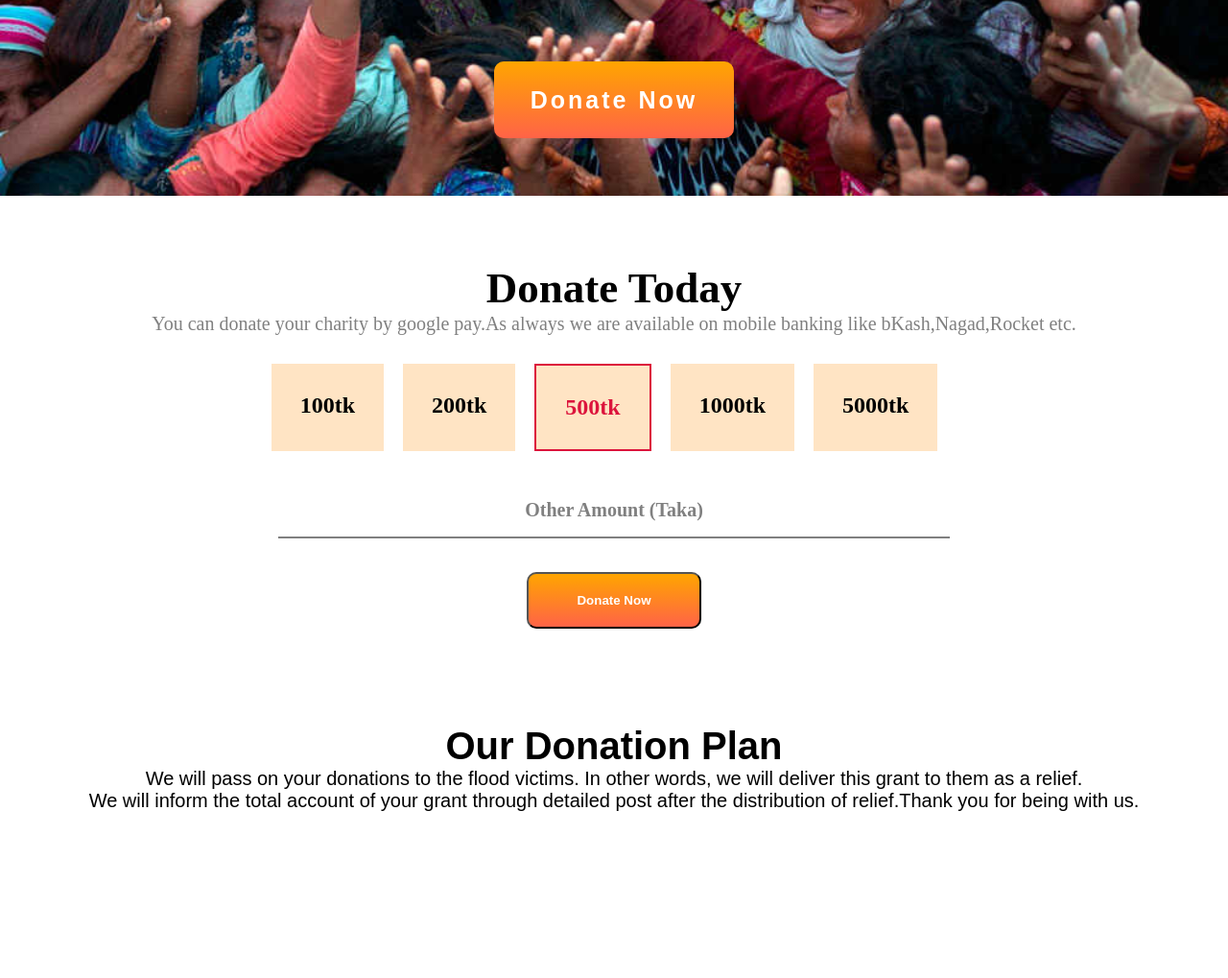
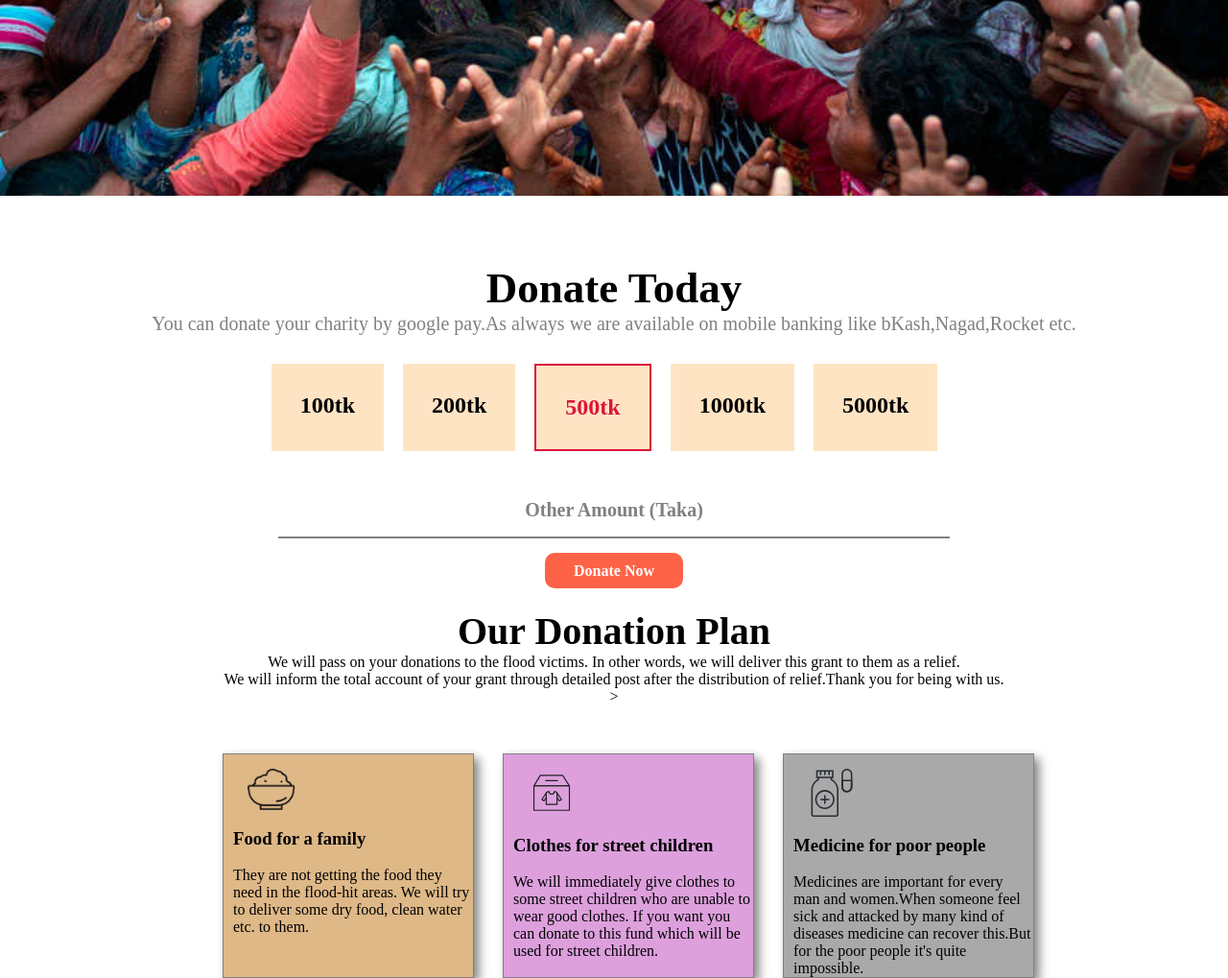
Before and after one commit to SkPipul/Donate-in-Honor, a plain HTML site: page index.html in a window 1280 px wide. Shown: the part 296-1315 px from the top of the page at 96% size. Before the commit the page ends 1142 px from the top, so only its background shows below. Drawn offline with Linux system fonts and the light colour scheme.

Commit message:
incomplete

```diff
--- a/index.html
+++ b/index.html
@@ -9,11 +9,9 @@
 </head>
 <body>
     <section class="background">
-       <div>
+       <div class="background-sec">
         <h1 class="bg-text1">Let's Help Those Who Are More In Need</h1>
         <p class="bg-text2">Donating to the causes you care about not only benefits the charities themselves, it can be deeply rewarding for you too. Millions of people give to charity on a regular basis to support causes they believe in, as well as for the positive effect it has on their own lives.</p>
-       </div>
-       <div>
         <a class="bg-text3" target="_blank" href="programming hero.com">Donate Now</a>
        </div>
     </section>
@@ -37,12 +35,33 @@
             <span class="devider"></span>
         </div>
         <div class="start">
-            <button class="link-button">Donate Now</button>
+            <a class="honor" href="">Donate Now</a>
         </div>
-    </section>
-    <div class="plan">
-        <h1>Our Donation Plan</h1>
-        <p>We will pass on your donations to the flood victims. In other words, we will deliver this grant to them as a relief. <br> We will inform the total account of your grant through detailed post after the distribution of relief.Thank you for being with us.</p>
+        <div class="plan">
+            <h1 class="font">Our Donation Plan</h1>
+            <p>We will pass on your donations to the flood victims. In other words, we will deliver this grant to them as a relief. <br> We will inform the total account of your grant through detailed post after the distribution of relief.Thank you for being with us.</p>>
+
+        </div>
+        <section class="box">
+            <div class="food">
+                <img class="help" src="icons/food.png" alt="">
+                <h3>Food for a family</h3><br>
+                <p>They are not getting the food they need in the flood-hit areas. We will try to deliver some dry food, clean water etc. to them.</p>
+            </div>
+            <div class="cloth">
+                <img class="help" src="icons/clothes.svg" alt="">
+                <h3>Clothes for street children</h3><br>
+                <p>We will immediately give clothes to some street children who are unable to wear good clothes. If you want you can donate to this fund which will be used for street children.
+                </p>
+            </div>
+            <div class="medicine">
+                <img class="help" src="icons/medicine.svg" alt="">
+                <h3>Medicine for poor people</h3><br>
+                <p>Medicines are important for every man and women.When someone feel sick and attacked by many kind of diseases medicine can recover this.But for the poor people it's quite impossible.</p>
+
+            </div>
+
+        </section>
     </div>
     <section>
     </section>
--- a/style.css
+++ b/style.css
@@ -10,38 +10,27 @@
     background-repeat: no-repeat;
     background-size: cover;
 }
+.background{
+    text-align: center;
+}
 .bg-text1{
     font-size: 70px;
     font-weight: bold;
     color: white;
-    text-align: center;
     padding-top: 100px;
 }
 .bg-text2{
     font-size: 20px;
     color: white;
-    text-align: center;
-    padding: 5px 10px;
+    padding: 20px 10px;
 }
 .bg-text3{
-    display: grid;
-    height: 80px;
-    width: 250px;
-    background-image: linear-gradient(orange, tomato);
-    position: absolute;
-    margin: auto;
-    left: 0;
-    right: 0;
-    top: 0;
-    bottom: 0;
-    place-items: center;
-    font-size: 25px;
+    text-decoration: none;
+    color: white;
+    padding: 10px 30px;
+    background-color: tomato;
+    border-radius: 10px;
     font-weight: 600;
-    font-family: sans-serif;
-    color: white;
-    text-decoration: none;
-    letter-spacing: 3px;
-    border-radius: 10px;
 }
 .contant1{
     text-align: center;
@@ -81,20 +70,57 @@
     display: inline-block;
 }
 .start{
-   text-align: center;
-   margin-top: 30px;
+    text-align: center;
+    margin-top: 20px;
 }
-.link-button{
-    padding: 20px 50px;
-    background-image: linear-gradient(orange, tomato);
+.honor{
+    text-decoration: none;
     color: white;
-    cursor: pointer;
+    padding: 10px 30px;
+    background-color: tomato;
     border-radius: 10px;
-    font-weight: 700;
+    font-weight: 600;
 }
 .plan{
     text-align: center;
-    margin-top: 100px;
-    font-size: 20px;
-    font-family: sans-serif;
+    margin-top: 30px;
 }
+.font{
+    font-size: 40px;
+}
+.box{
+    margin-top: 50px;
+    display: flex;
+    justify-content: center;
+}
+.food{
+    height: 2o0px;
+    width: 250px;
+    border: 1px solid gray;
+    margin-left: 30px;
+    box-shadow: 5px 5px 10px gray;
+    padding-left: 10px;
+    background-color: burlywood;
+}
+.help{
+    width: 50px;
+    padding: 15px;
+}
+.cloth{
+    height: 2o0px;
+    width: 250px;
+    border: 1px solid gray;
+    margin-left: 30px;
+    box-shadow: 5px 5px 10px gray;
+    padding-left: 10px;
+    background-color: plum;
+}
+.medicine{
+    height: 2o0px;
+    width: 250px;
+    border: 1px solid gray;
+    margin-left: 30px;
+    box-shadow: 5px 5px 10px gray;
+    padding-left: 10px;
+    background-color: darkgrey;
+}
```
